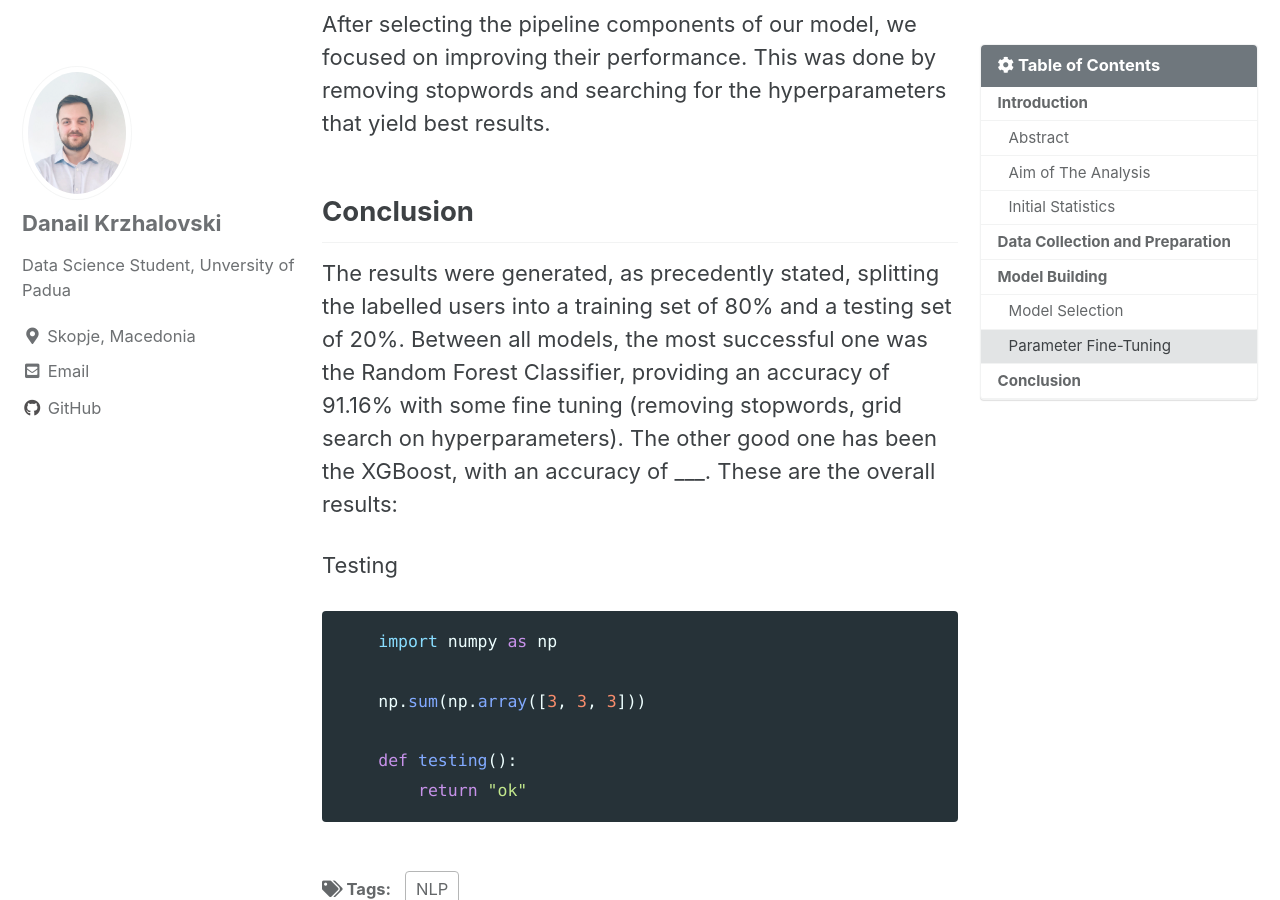
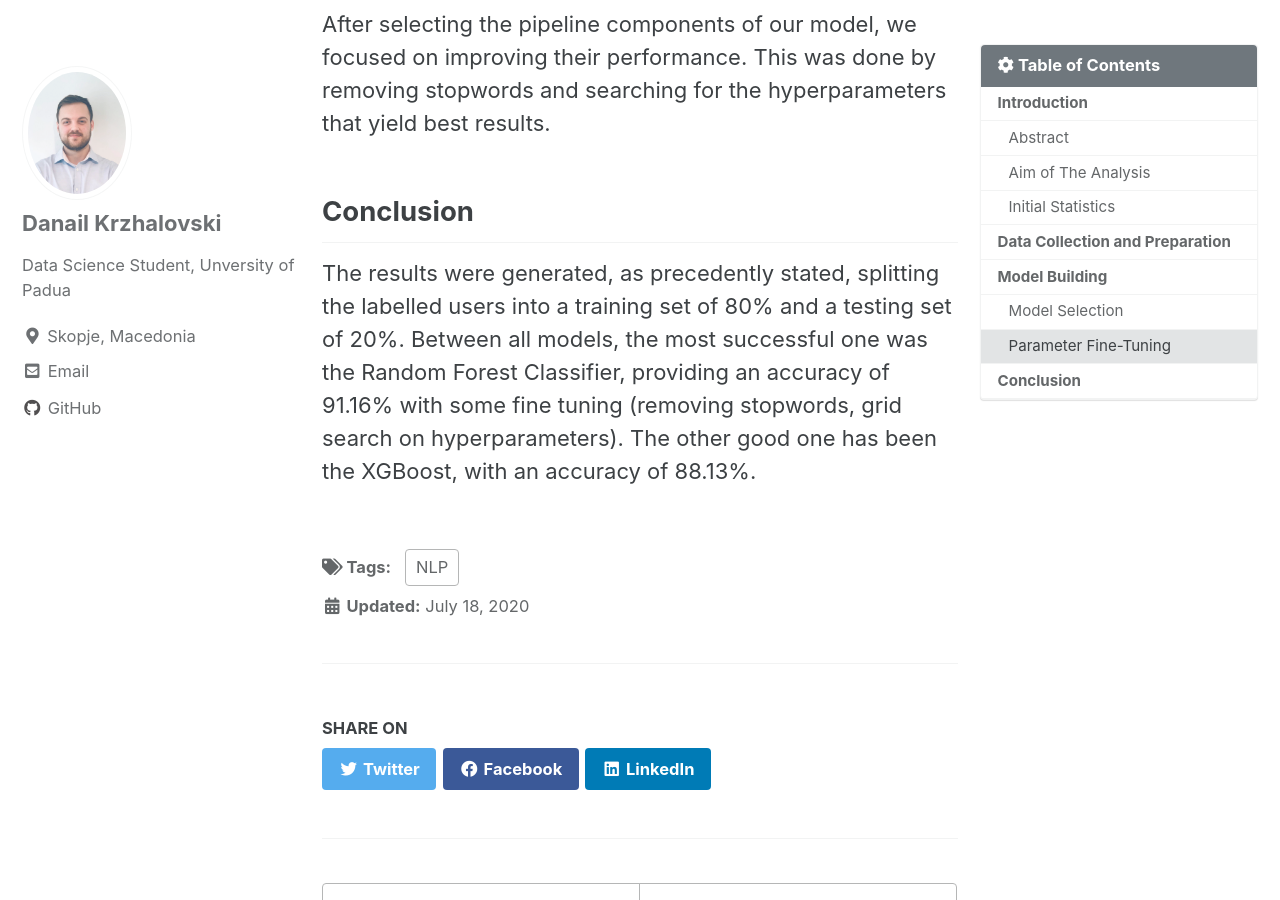
Before and after one commit to krzhalovski/krzhalovski.github.io, a Jekyll site: the page built from _posts/2020-07-18-Predicting-Political-Orientation.md, in a window 1280 px wide and 900 px high, scrolled down 4620 px. Built offline with Jekyll 4.4.1, drawn with Linux system fonts in a browser that asks for light colours; cached includes are drawn as plain includes.

Commit message:
Polishing

````diff
--- a/_posts/2020-07-18-Predicting-Political-Orientation.md
+++ b/_posts/2020-07-18-Predicting-Political-Orientation.md
@@ -11,7 +11,7 @@
 ---
 
 ## Introduction
-This summary report aims to find a connection between user's twitter activity and their political affiliation. For the full report and code, please visit this [link](https://github.com/krzhalovski/CBSD).
+This summary report aims to find a connection between user's twitter activity and their political affiliation. For the full report and code, please visit this [link](https://github.com/krzhalovski/Twitter_Politics/blob/main/CBSD_FINALREPORT.ipynb).
 
 ### Abstract
 In recent years, analyzing data acquired from social networks platform to predict and understand more about human cognition, behaviors and orientation has been a rising trend. Social media has changed not only the way we passively receive information but also how we express our personal opinions about everyday issues. That is the reason why Facebook, Twitter, Youtube and other social networks have become valuable sources of data that can be beneficial for many areas. Automatic political orientation prediction from social media posts has been proven successful in distinguishing between liberals and conservatives in the US. In this project, we will try to do political orientation prediction on Italian language and Italian political landscape.
@@ -52,15 +52,4 @@
 After selecting the pipeline components of our model, we focused on improving their performance. This was done by removing stopwords and searching for the hyperparameters that yield best results.
 
 ## Conclusion
-The results were generated, as precedently stated, splitting the labelled users into a training set of 80% and a testing set of 20%. Between all models, the most successful one was the Random Forest Classifier, providing an accuracy of 91.16% with some fine tuning (removing stopwords, grid search on hyperparameters). The other good one has been the XGBoost, with an accuracy of ___. These are the overall results:
-
-Testing
-
-```python
-    import numpy as np
-
-    np.sum(np.array([3, 3, 3]))
-
-    def testing():
-        return "ok"
-```
+The results were generated, as precedently stated, splitting the labelled users into a training set of 80% and a testing set of 20%. Between all models, the most successful one was the Random Forest Classifier, providing an accuracy of 91.16% with some fine tuning (removing stopwords, grid search on hyperparameters). The other good one has been the XGBoost, with an accuracy of 88.13%.
````
